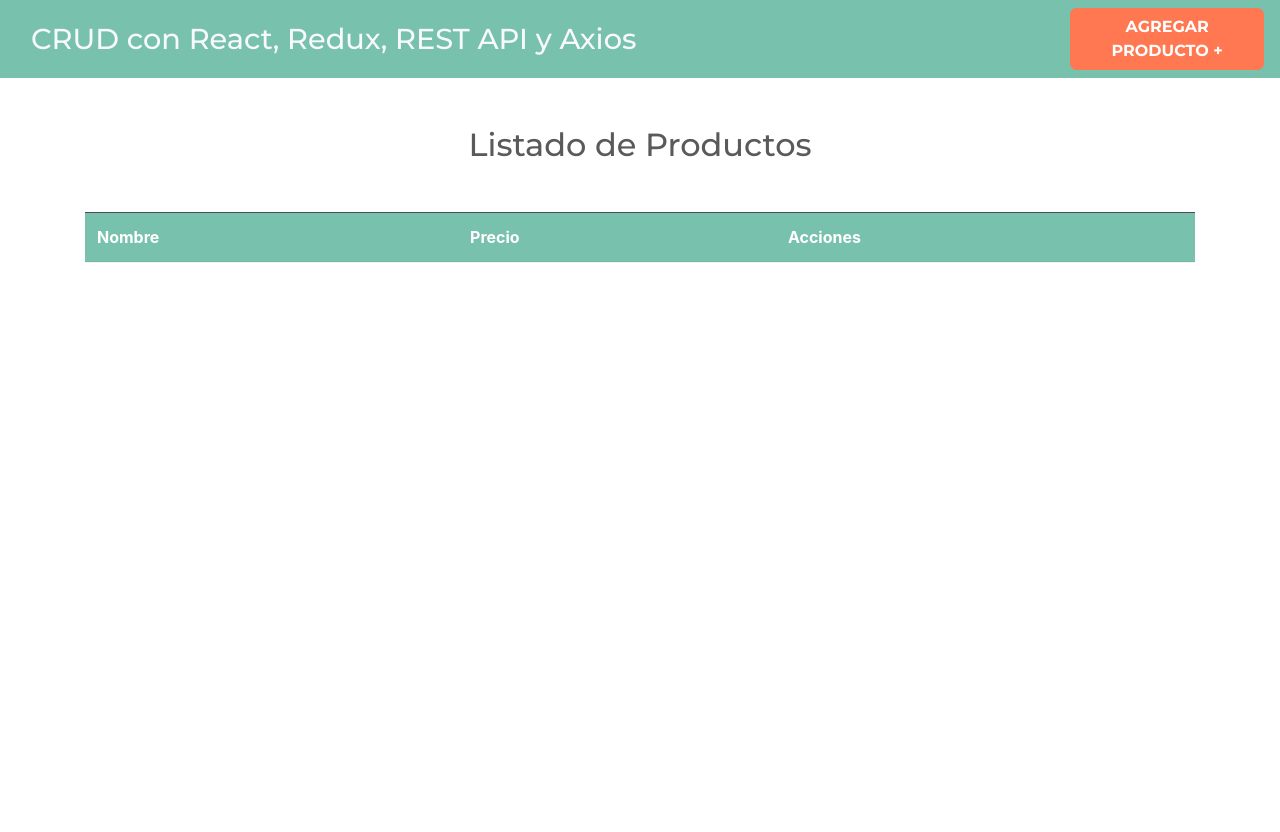
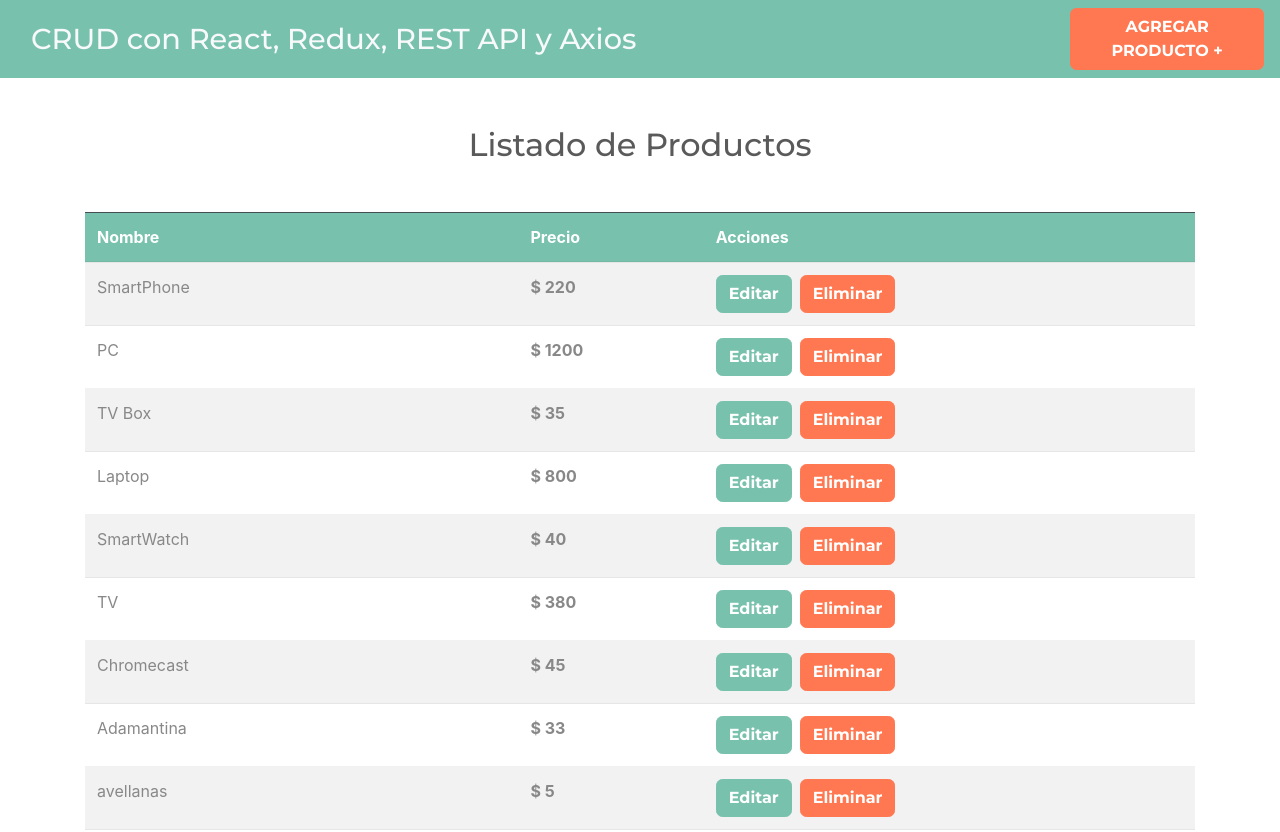
Before and after one commit to AJ-Romera/crud-redux, a React (Create React App) app: page / in a window 1280 px wide. Shown: the top 832 px of the page. Before the commit the page ends 800 px from the top, so only its background shows below. Built offline with nearby package versions, Linux system fonts and the light colour scheme; data requests are answered from the project's data file.

Commit message:
CHNG: Muestra los Productos en la Intefaz

```diff
--- /dev/null
+++ b/src/components/Producto.js
@@ -0,0 +1,27 @@
+import React from 'react';
+import { Link } from 'react-router-dom';
+
+function Producto({ producto }) {
+    const { nombre, precio, id } = producto;
+    return (
+        <tr>
+            <td>{nombre}</td>
+            <td>
+                <span className='font-weight-bold'>$ {precio}</span>{' '}
+            </td>
+            <td className='acciones'>
+                <Link
+                    to={`/productos/editar/${id}`}
+                    className='btn btn-primary mr-2'
+                >
+                    Editar
+                </Link>
+                <button type='button' className='btn btn-danger'>
+                    Eliminar
+                </button>
+            </td>
+        </tr>
+    );
+}
+
+export default Producto;
--- a/src/components/Productos.js
+++ b/src/components/Productos.js
@@ -1,4 +1,5 @@
 import React, { useEffect } from 'react';
+import Producto from './Producto';
 
 // Redux
 import { useDispatch, useSelector } from 'react-redux';
@@ -13,6 +14,10 @@
         cargarProductos();
     }, []);
 
+    // Obtener el state
+    const productos = useSelector((state) => state.productos.productos);
+    console.log(productos);
+
     return (
         <>
             <h2 className='text-center my-5'>Listado de Productos</h2>
@@ -25,7 +30,13 @@
                         <th scope='col'>Acciones</th>
                     </tr>
                 </thead>
-                <tbody></tbody>
+                <tbody>
+                    {productos.length === 0
+                        ? 'No hay productos'
+                        : productos.map((producto) => (
+                              <Producto key={producto.id} producto={producto} />
+                          ))}
+                </tbody>
             </table>
         </>
     );
```
